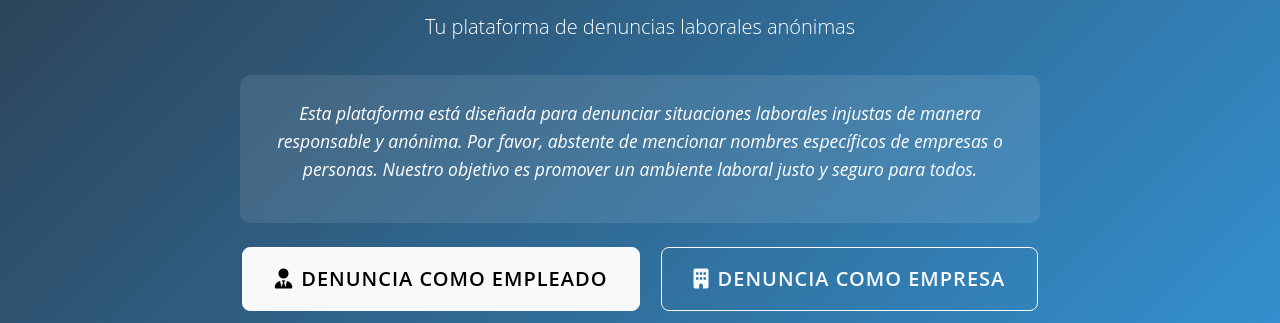
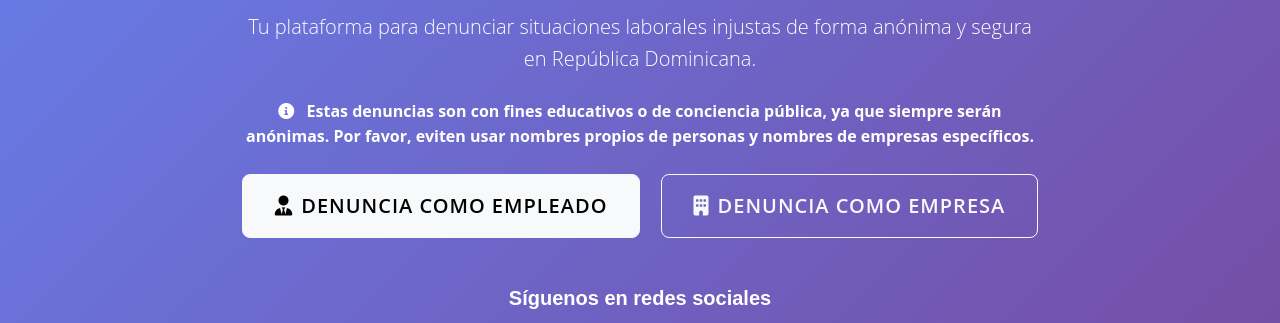
Before and after one commit to C4ndido/denuncias-laborales, a plain HTML site: page index.html in a window 1280 px wide. Shown: the part 274-597 px from the top of the page. Drawn offline with nearby package versions, Linux system fonts and the light colour scheme.

Commit message:
feat: mejoras visuales y documentación completa
- Actualizado esquema de colores moderno con gradientes
- Mejorados estilos CSS con variables personalizadas
- Añadido mensaje de advertencia sobre anonimato
- Formularios con mejor UX y estados de carga
- Botones con efectos hover y animaciones
- Modales rediseñados con bordes redondeados
- README.md completo con documentación detallada
- Estructura de proyecto bien documentada
- Guías de instalación y configuración
- Sección de contribución y roadmap

```diff
--- a/css/styles.css
+++ b/css/styles.css
@@ -1,17 +1,25 @@
-/* Variables de colores */
+/* Variables de colores mejoradas */
 :root {
-    --primary-color: #2c3e50;
-    --secondary-color: #34495e;
-    --accent-color: #e74c3c;
-    --light-color: #ecf0f1;
+    --primary-color: #667eea;
+    --secondary-color: #764ba2;
+    --accent-color: #ff6b6b;
+    --light-color: #f8f9fa;
     --dark-color: #2c3e50;
-    --gradient-start: #2c3e50;
-    --gradient-end: #3498db;
+    --gradient-start: #667eea;
+    --gradient-end: #764ba2;
+    --success-color: #51cf66;
+    --warning-color: #ffd43b;
+    --error-color: #ff6b6b;
     --instagram-color: #E1306C;
     --twitter-color: #1DA1F2;
     --facebook-color: #4267B2;
     --focus-outline: 3px solid var(--accent-color);
     --focus-outline-offset: 2px;
+    --shadow-light: 0 4px 6px rgba(0,0,0,0.1);
+    --shadow-medium: 0 8px 25px rgba(0,0,0,0.15);
+    --shadow-heavy: 0 12px 35px rgba(0,0,0,0.2);
+    --border-radius: 8px;
+    --border-radius-large: 15px;
 }
 
 /* Importar fuentes de Google */
@@ -196,13 +204,16 @@ a:focus {
     color: #0c5460;
 }
 
-/* Hero Section */
+/* Hero Section Mejorado */
 .hero-section {
     background: linear-gradient(135deg, var(--gradient-start), var(--gradient-end));
     padding: 6rem 0;
     color: white;
     position: relative;
     overflow: hidden;
+    min-height: 70vh;
+    display: flex;
+    align-items: center;
 }
 
 .hero-section::before {
--- a/index.html
+++ b/index.html
@@ -77,9 +77,10 @@
             <div class="container text-center">
                 <h1 class="display-4 mb-4 hero-title" id="hero-title">Crónica Empresarial</h1>
                 <div class="hero-message">
-                    <p class="lead mb-4">Tu plataforma de denuncias laborales anónimas</p>
-                    <div class="hero-disclaimer" role="alert">
-                        <p>Esta plataforma está diseñada para denunciar situaciones laborales injustas de manera responsable y anónima. Por favor, abstente de mencionar nombres específicos de empresas o personas. Nuestro objetivo es promover un ambiente laboral justo y seguro para todos.</p>
+                    <p class="lead mb-4">Tu plataforma para denunciar situaciones laborales injustas de forma anónima y segura en República Dominicana.</p>
+                    <div class="disclaimer-box">
+                        <p><i class="fas fa-info-circle me-2" aria-hidden="true"></i>
+                        <strong>Estas denuncias son con fines educativos o de conciencia pública, ya que siempre serán anónimas. Por favor, eviten usar nombres propios de personas y nombres de empresas específicos.</strong></p>
                     </div>
                 </div>
                 <div class="hero-buttons mt-4">
```
Also changed, not shown: 1 other file.
